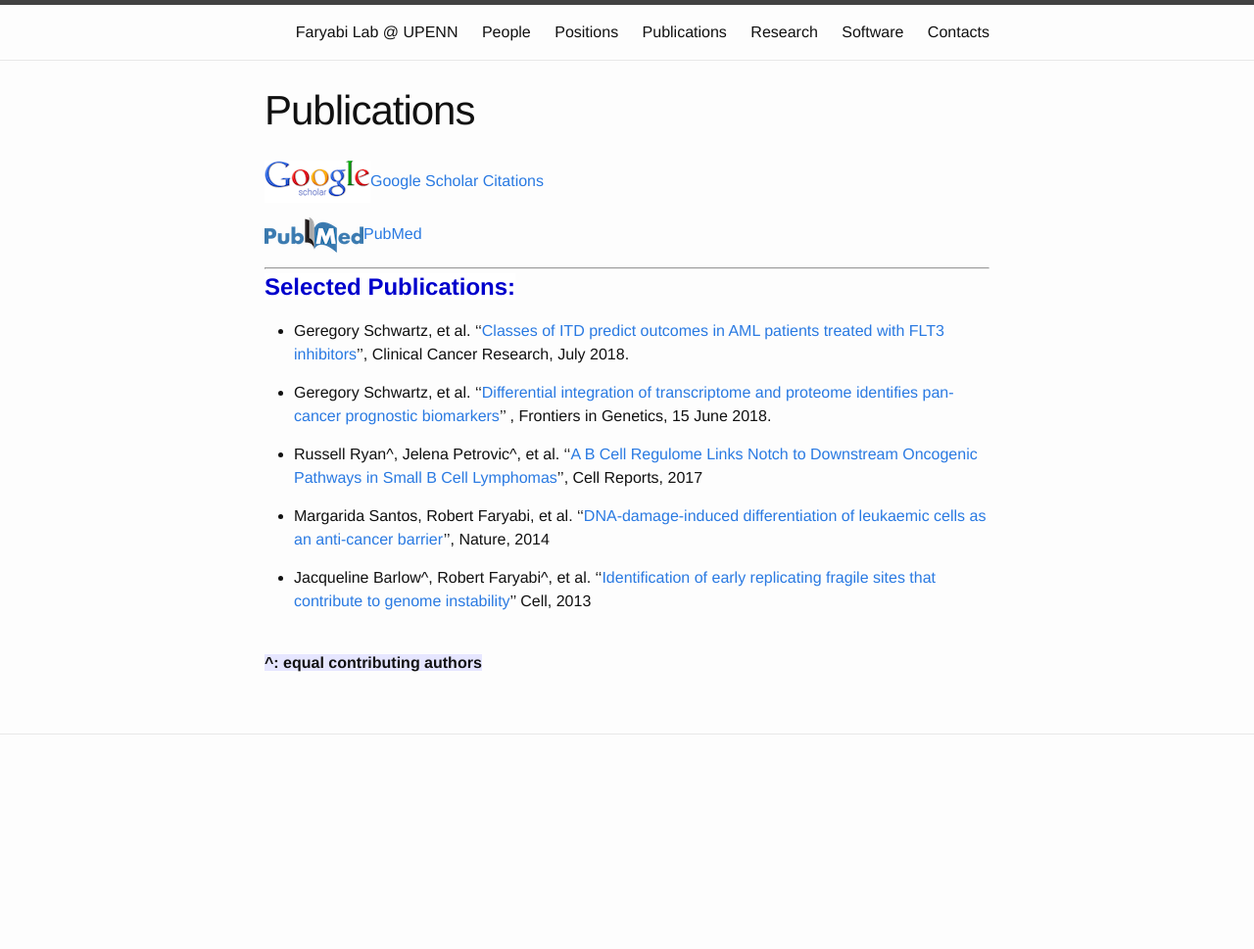
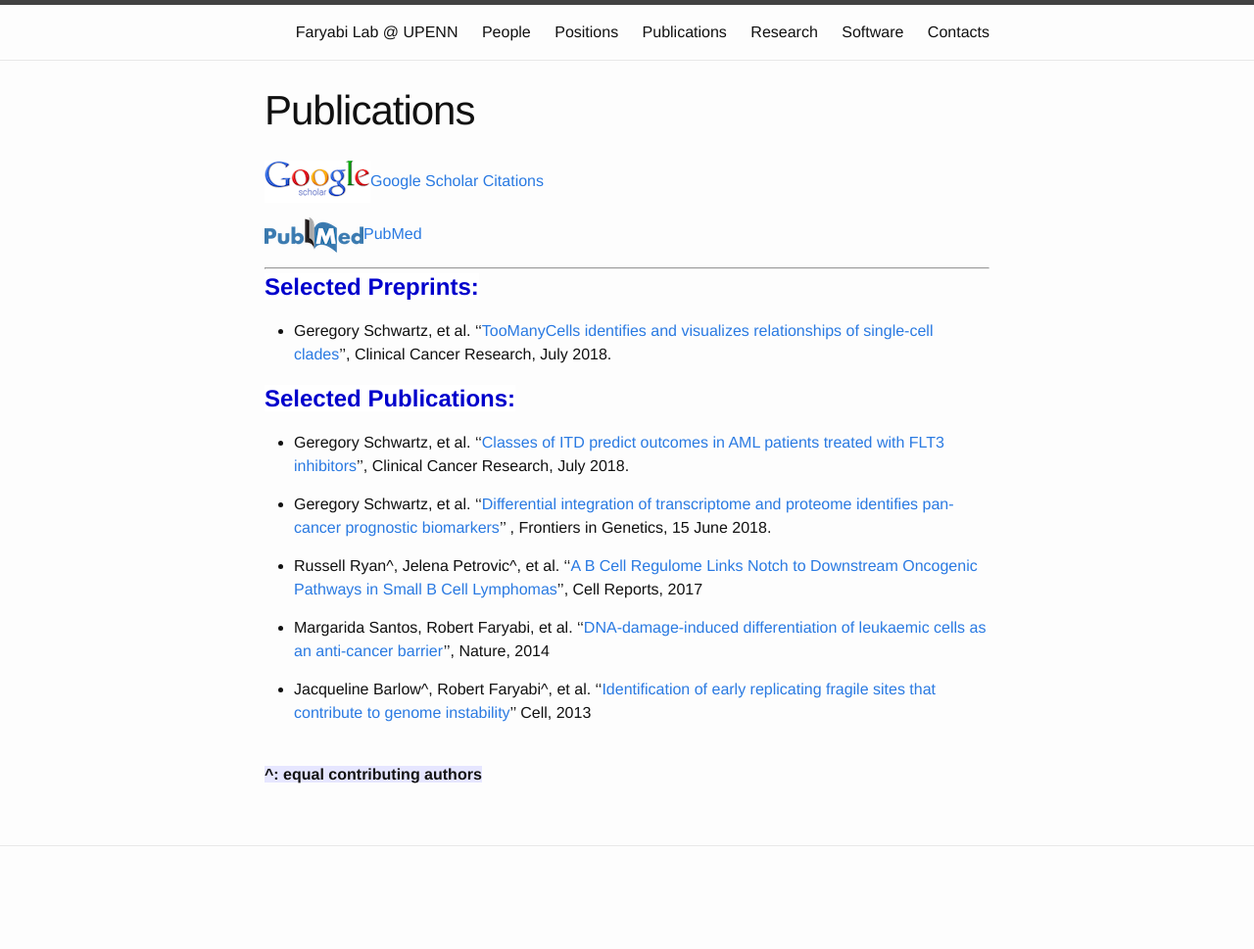
Before and after one commit to faryabib/faryabib.github.io, a Jekyll site: the page built from publications.md, in a window 1280 px wide. Shown: the whole page at 98% size. Built offline with Jekyll 4.4.1, drawn with Linux system fonts in a browser that asks for light colours; before the commit the page ends 900 px from its top, so only the background shows below that.

Commit message:
Update publications.md

```diff
--- a/publications.md
+++ b/publications.md
@@ -9,9 +9,13 @@ permalink: /Publications.html
 [![PubMed](assets/pubmedOrig_resize1.png "PubMed")](http://www.ncbi.nlm.nih.gov/pubmed?term=(Faryabi%2C%20Babak%5BAuthor%5D)%20OR%20Faryabi%2C%20Robert%5BAuthor%5D)[PubMed](http://www.ncbi.nlm.nih.gov/pubmed?term=(Faryabi%2C%20Babak%5BAuthor%5D)%20OR%20Faryabi%2C%20Robert%5BAuthor%5D)
 
 ----
+<strong><span style="font-size: 1.5em; font-weight: bold; color: #0000cc; background-color: #ffffff"> Selected Preprints:</span><strong>
+
++ Geregory Schwartz, et al. ''[TooManyCells identifies and visualizes relationships of single-cell clades](http://biorxiv.org/cgi/content/short/519660v1)'', Clinical Cancer Research, July 2018.
+
 <strong><span style="font-size: 1.5em; font-weight: bold; color: #0000cc; background-color: #ffffff"> Selected Publications:</span><strong>
 
-+ Geregory Schwartz, et al. ''[Classes of ITD predict outcomes in AML patients treated with FLT3 inhibitors](http://clincancerres.aacrjournals.org/content/early/2018/09/01/1078-0432.CCR-18-0655)'', Clinical Cancer Research, July 2018.
++ Geregory Schwartz, et al. ''[Classes of ITD predict outcomes in AML patients treated with FLT3 inhibitors](http://clincancerres.aacrjournals.org/content/25/2/573)'', Clinical Cancer Research, July 2018.
 
 + Geregory Schwartz, et al. ''[Differential integration of transcriptome and proteome identifies pan-cancer prognostic biomarkers](https://goo.gl/pvZ4Dn)'' , Frontiers in Genetics, 15 June 2018.
 
```
